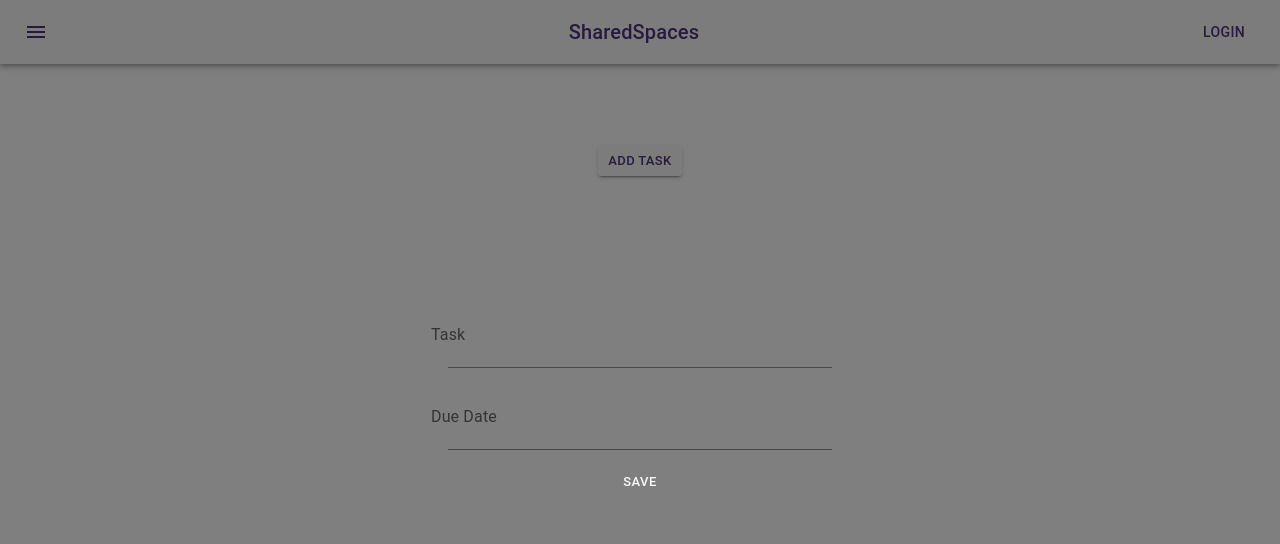
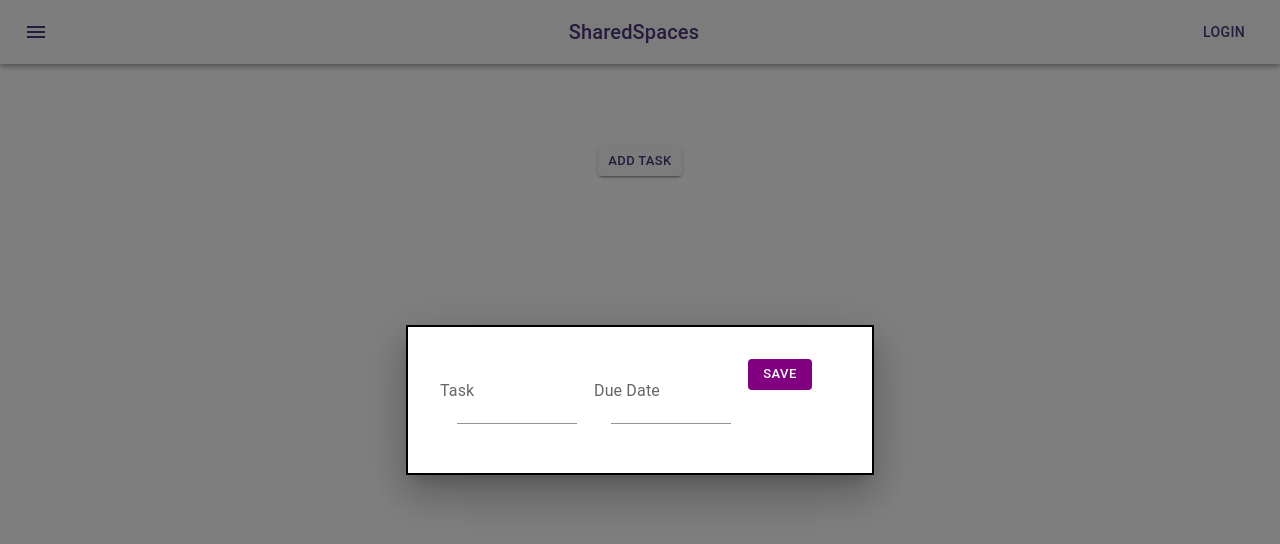
Before and after one commit to 397-f22/SharedSpaces, a React (Vite) app: page / in a window 1280 px wide. Both pictures are taken after a click on the button "ADD TASK". Shown: the top 544 px of the page. Built offline with nearby package versions, Linux system fonts and the light colour scheme.

Commit message:
updated Modal

```diff
--- a/src/components/TaskCard.jsx
+++ b/src/components/TaskCard.jsx
@@ -12,18 +12,27 @@ import Button from '@mui/material/Button';
 
 const TaskCard = ({id, task, tasks, setTasks}) =>{
     console.log(task);
-
-    const checkOnclick=()=>{
+    // const [checked, setChecked] = useState(false);
+    const remove=()=>{
         const newState = tasks.filter(obj => obj != task);
         setTasks(newState);
     }
-
+    const checkOnClick = ()=>{
+        console.log("Clicked")
+        const newState = tasks.map(obj => {if (obj == task){
+            return {title: task.title,
+                due: task.due,
+                check: !task.check}
+        }})
+        console.log(task.check)
+        setTasks(newState)
+    }
     return  (
-        <div className="card-container">
+        <div className="card-container" >
             <Card variant="outlined" sx={{width:1}}>
                 <CardContent>
-                    <div className="card-content">
-                    <input type="checkbox" id="checkbox" name="vehicle1"></input>
+                    <div className={task.check ? "card-content-check" : "card-content-uncheck" }>
+                    <input type="checkbox" onClick={()=> checkOnClick()}id="checkbox" name="vehicle1"></input>
                     <ThemeProvider theme={headerTheme}>
                         <div className='task-wrapper'>
                         <Typography variant="h5" component="div">
@@ -33,7 +42,7 @@ const TaskCard = ({id, task, tasks, setTasks}) =>{
                             {task.due}
                         </Typography>
                         </div>
-                        <Button size="small" onClick={() => checkOnclick()} variant='contained'>Remove</Button>
+                        <Button size="small" onClick={() => remove()} variant='contained'>Remove</Button>
                         </ThemeProvider>
                     </div>
                 </CardContent>
--- /dev/null
+++ b/src/components/TaskModal.css
@@ -0,0 +1,9 @@
+.saveButton{
+    color:"white";
+    background-color: plum;
+
+
+}
+.saveButton:hover{
+    background-color: purple;
+}
--- a/src/components/TaskModal.jsx
+++ b/src/components/TaskModal.jsx
@@ -8,6 +8,9 @@ import '../styles/TaskModal.css';
 import {ThemeProvider } from '@mui/material/styles';
 import {headerTheme} from '../styles/Themes';
 import TextField from '@mui/material/TextField';
+import { withTheme } from '@emotion/react';
+import { purple } from '@mui/material/colors';
+import './TaskModal.css'
 
 const style = {
 
@@ -16,12 +19,24 @@ const style = {
     justifyContent: "center",
 
 
-}
-const boxStyle={ flexGrow: 1,height:"128px",width:"256px",display:"flex",flexDirection:"column",justifyContent:"center"
-,alignItems:"center"
 };
+const boxStyle = {
+    position: 'absolute',
+    top: '50%',
+    left: '50%',
+    transform: 'translate(-50%, -50%)',
+    width: 400,
+    bgcolor: 'background.paper',
+    border: '2px solid #000',
+    boxShadow: 24,
+    p: 4,
+  };
 const textFieldStyle={width:"30%",fontColor:"common.white",padding:"17px"}
-
+const saveStyle = {color:"white", backgroundColor: "purple",
+'&:hover': {
+    color: 'white',
+    backgroundColor: 'plum',
+  }}
 const TaskModal = ({tasks, setTasks}) =>{
     const [show, setShow] = useState(false);
     const [title, setTitle] = useState("");
@@ -44,11 +59,12 @@ const TaskModal = ({tasks, setTasks}) =>{
                     aria-labelledby="modal-modal-title"
                     aria-describedby="modal-modal-description"
                     style={style}
+                    // hideBackdrop = "true"
                     >
                         <Box sx={boxStyle}>
                         <TextField sx={textFieldStyle} id="standard-basic" label="Task" variant="standard" defaultValue="" onChange={(event) => setTitle(event.target.value)}/>
                         <TextField sx={textFieldStyle} id="standard-basic" label="Due Date" variant="standard" defaultValue="" onChange={(event) => setDue(event.target.value)}/>
-                        <Button size="small" onClick={() => saveValues()}>Save</Button>
+                        <Button size="small" sx={saveStyle} onClick={() => saveValues()}>Save</Button>
                         </Box>
                     </Modal>
             </div>
--- a/src/styles/TaskCard.css
+++ b/src/styles/TaskCard.css
@@ -1,15 +1,25 @@
-.card-content {
+.card-content-check {
     display: flex;
     flex-direction: row;
     align-items: center;
     justify-content: space-between;
+    background-color: lightgreen !important;
 }
+.card-content-uncheck {
+    display: flex;
+    flex-direction: row;
+    align-items: center;
+    justify-content: space-between;
+    background-color: white !important;
+}
+
 
 .card-container {
     display: flex;
     justify-content: space-between;
     margin-left: 5%;
     margin-right: 5%;
+    background-color: white  !important;
 }
 
 .task-wrapper {
@@ -17,3 +27,9 @@
     flex-direction: column;
 
 }
+.checked{
+    background-color: green;
+}
+.notChecked{
+    background-color: white;
+}
```
